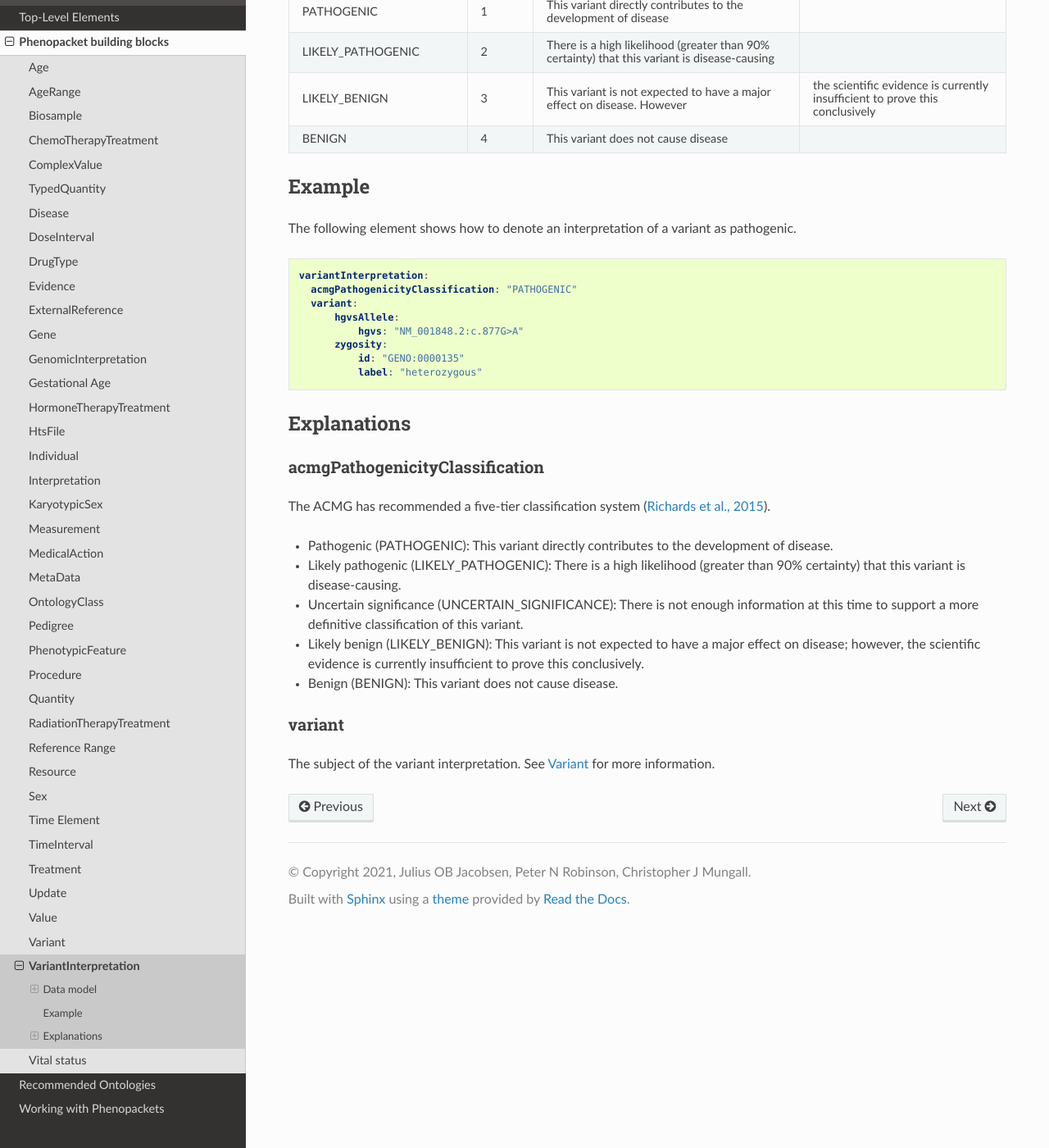
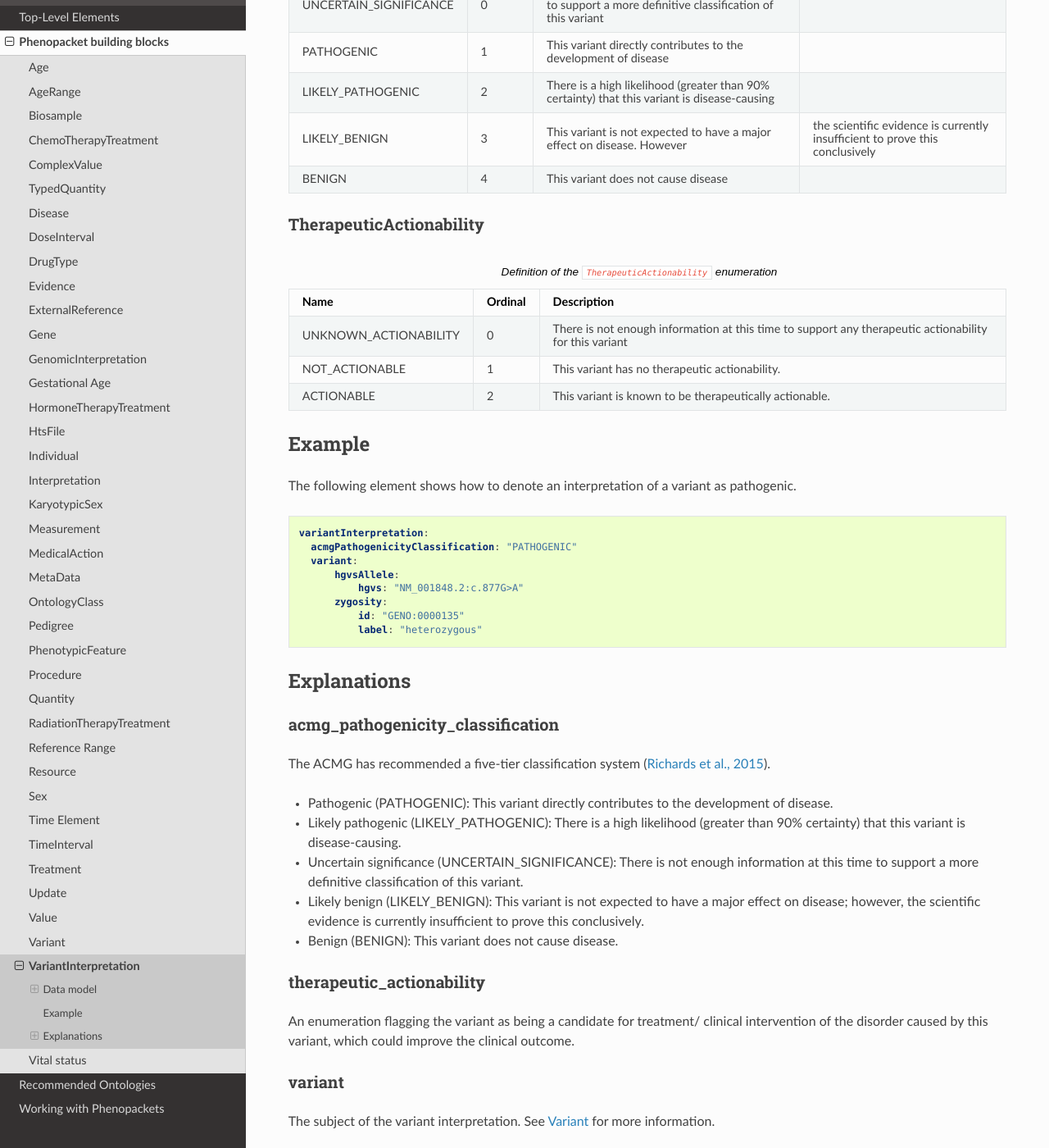
Before and after one commit to phenopackets/phenopacket-schema, a Sphinx documentation site: the page built from docs/variant-interpretation.rst, in a window 1280 px wide and 1400 px high, scrolled down 735 px. Shown: the whole window at 82% size. Built offline with Sphinx 7.4.7 and the Read the Docs theme 2.0.0, drawn with Linux system fonts in a browser that asks for light colours; pages that are not in the unit, such as notebooks, are missing from menus; some of the changed text lies outside the part shown.

Commit message:
Update interpretation and related docs

```diff
--- a/docs/variant-interpretation.rst
+++ b/docs/variant-interpretation.rst
@@ -15,27 +15,31 @@ Data model
 VariantInterpretation
 ~~~~~~~~~~~~~~~~~~~~~
 .. list-table:: Definition  of the ``VariantInterpretation`` element
-   :widths: 25 25 50 50
+   :widths: 25 25 25 75
    :header-rows: 1
 
    * - Field
      - Type
      - Status
      - Description
-   * - acmgPathogenicityClassification
+   * - acmg_pathogenicity_classification
      - :ref:`rstacmgPathogenicityClassification`
-     - required
+     - 1..1
      - one of the five ACMG pathogenicity categories, default is UNCERTAIN_SIGNIFICANCE
+   * - therapeutic_actionability
+     - :ref:`rsttherapeuticactionability`
+     - 1..1
+     - The therapeutic actionability of the variant, default is UNKNOWN_ACTIONABILITY
    * - variant
      - :ref:`rstvariant`
-     - required
+     - 1..1
      - a genetic/genomic variant
 
 
 .. _rstacmgPathogenicityClassification:
 
 AcmgPathogenicityClassification
-~~~~~~~~~~~~~~
+~~~~~~~~~~~~~~~~~~~~~~~~~~~~~~~
 .. csv-table:: Definition  of the ``AcmgPathogenicityClassification`` enumeration
    :header: Name, Ordinal, Description
 
@@ -45,6 +49,17 @@ AcmgPathogenicityClassification
     LIKELY_BENIGN, 3, This variant is not expected to have a major effect on disease. However, the scientific evidence is currently insufficient to prove this conclusively
     BENIGN, 4, This variant does not cause disease
 
+
+.. _rsttherapeuticactionability:
+
+TherapeuticActionability
+~~~~~~~~~~~~~~~~~~~~~~~~
+.. csv-table:: Definition  of the ``TherapeuticActionability`` enumeration
+   :header: Name, Ordinal, Description
+
+    UNKNOWN_ACTIONABILITY, 0, There is not enough information at this time to support any therapeutic actionability for this variant
+    NOT_ACTIONABLE, 1, This variant has no therapeutic actionability.
+    ACTIONABLE, 2, This variant is known to be therapeutically actionable.
 
 Example
 #######
@@ -65,8 +80,8 @@ The following element shows how to denote an interpretation of a variant as path
 Explanations
 ############
 
-acmgPathogenicityClassification
-~~~~~~~~~~~~~~
+acmg_pathogenicity_classification
+~~~~~~~~~~~~~~~~~~~~~~~~~~~~~~~~~
 The ACMG has recommended a five-tier classification system (`Richards et al., 2015 <https://pubmed.ncbi.nlm.nih.gov/25741868/>`_).
 
 
@@ -76,6 +91,11 @@ The ACMG has recommended a five-tier classification system (`Richards et al., 20
 - Likely benign (LIKELY_BENIGN): This variant is not expected to have a major effect on disease; however, the scientific evidence is currently insufficient to prove this conclusively.
 - Benign (BENIGN): This variant does not cause disease.
 
+therapeutic_actionability
+~~~~~~~~~~~~~~~~~~~~~~~~~
+An enumeration flagging the variant as being a candidate for treatment/ clinical intervention of the disorder caused by
+this variant, which could improve the clinical outcome.
+
 variant
 ~~~~~~~
 The subject of the variant interpretation. See :ref:`rstvariant` for more information.
```
Also changed, not shown: docs/genomic-interpretation.rst (+9 -8 lines), docs/interpretation.rst (+9 -8 lines), 2 other files.
